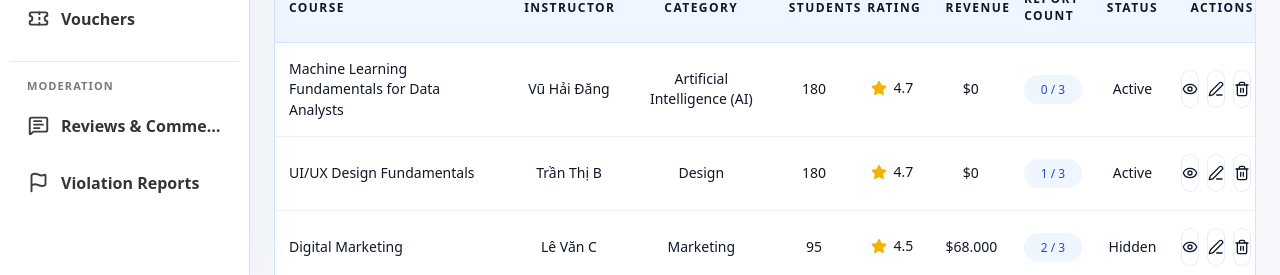
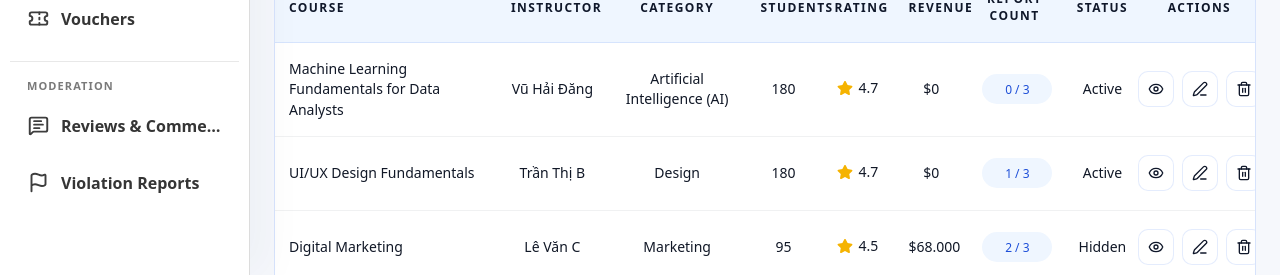
Before and after one commit to khanh030106/DATN-LearnOva, a React (Vite) app in the folder front_end/: page /learnova/admin/courses in a window 1280 px wide. Shown: the part 525-800 px from the top of the page. Built offline with nearby package versions, Linux system fonts and the light colour scheme; no server answers.

Commit message:
update lại

```diff
--- a/front_end/src/page/admin/course/courseTable/CourseTable.css
+++ b/front_end/src/page/admin/course/courseTable/CourseTable.css
@@ -73,15 +73,23 @@
 .courseTable thead th:nth-child(5),
 .courseTable tbody td:nth-child(5),
 .courseTable thead th:nth-child(6),
-.courseTable tbody td:nth-child(6),
+.courseTable tbody td:nth-child(6) {
+  width: 8%;
+}
+
 .courseTable thead th:nth-child(7),
 .courseTable tbody td:nth-child(7) {
-  width: 8%;
+  width: 10%;
 }
 
 .courseTable thead th:nth-child(8),
 .courseTable tbody td:nth-child(8) {
   width: 9%;
+}
+
+.courseTable thead th:nth-child(9),
+.courseTable tbody td:nth-child(9) {
+  width: 12%;
 }
 
 /* Action icons styling */
@@ -96,8 +104,10 @@
   display: inline-flex;
   align-items: center;
   justify-content: center;
-  width: 38px;
-  height: 38px;
+  width: 36px;
+  height: 36px;
+  min-width: 36px;
+  min-height: 36px;
   padding: 0;
   border-radius: 10px;
   background: #ffffff;
@@ -152,8 +162,10 @@
   display: inline-flex;
   align-items: center;
   justify-content: center;
-  min-width: 58px;
-  padding: 6px 10px;
+  width: 70px;
+  min-width: 70px;
+  height: 30px;
+  padding: 0 10px;
   border-radius: 999px;
   background: #eff6ff;
   color: #1d4ed8;
```
